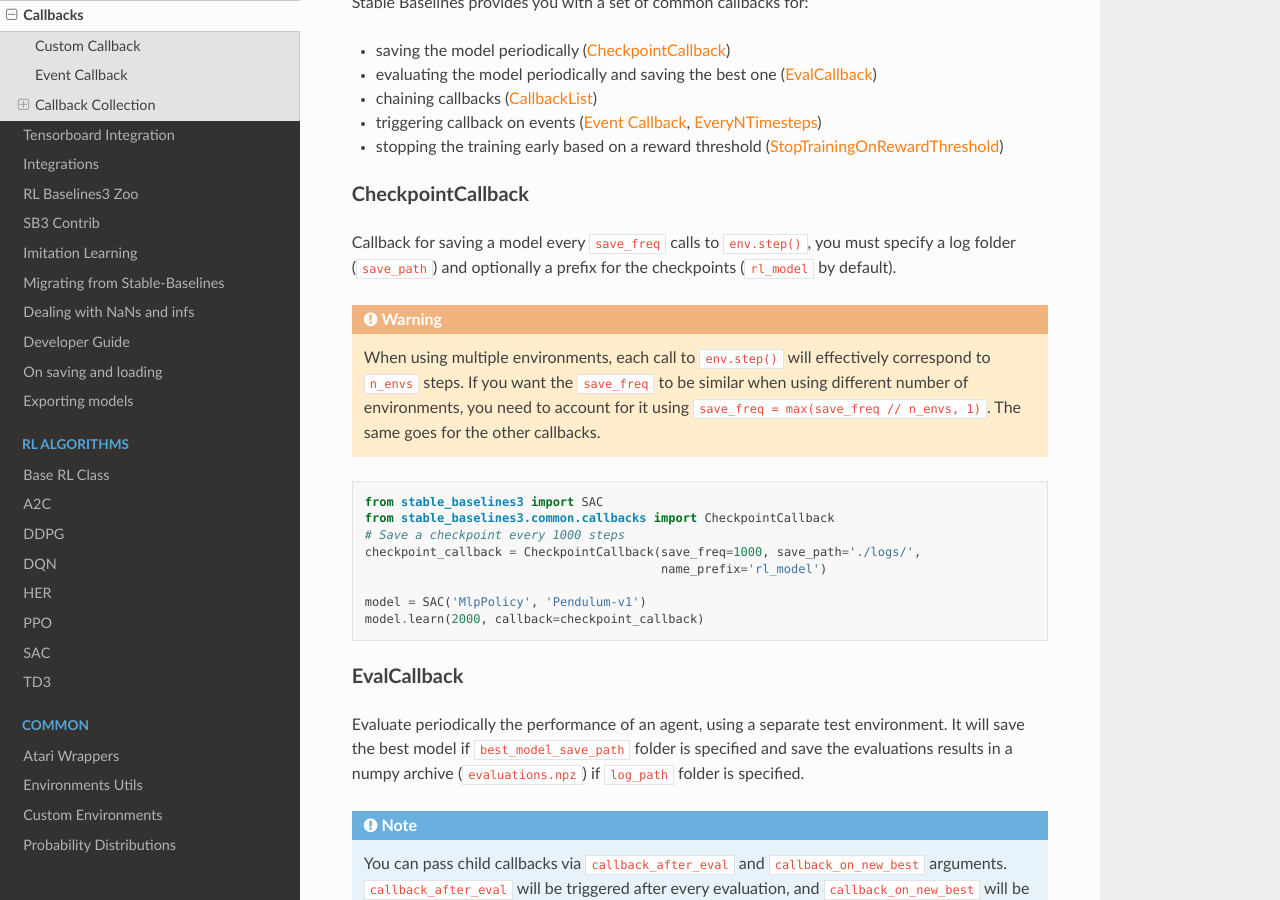
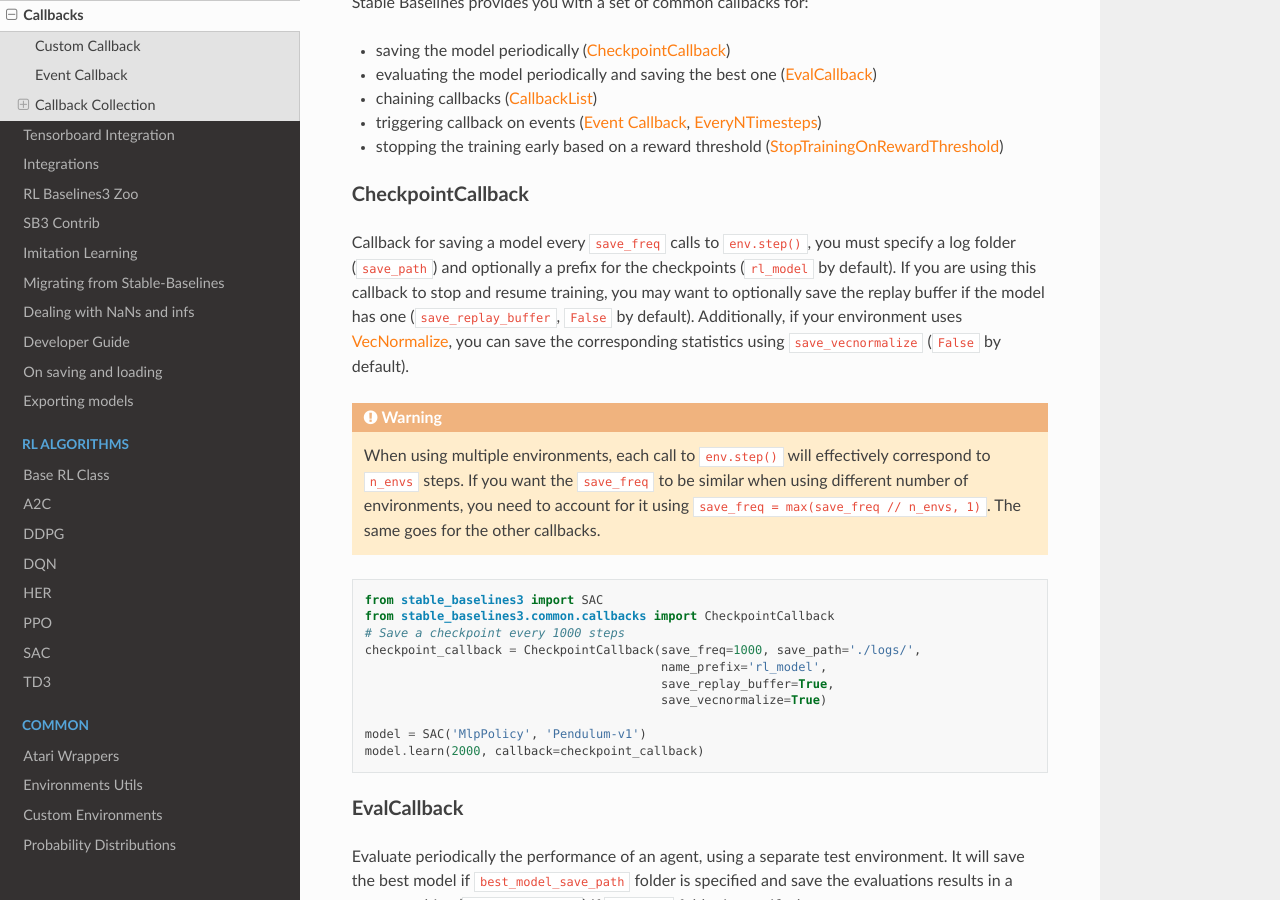
Before and after one commit to DLR-RM/stable-baselines3, a Sphinx documentation site: the page built from docs/guide/callbacks.rst, in a window 1280 px wide and 900 px high, scrolled down 2814 px. Built offline with Sphinx 7.4.7 and the Read the Docs theme 2.0.0, drawn with Linux system fonts in a browser that asks for light colours.

Commit message:
Add documentation for new parameters

```diff
--- a/docs/guide/callbacks.rst
+++ b/docs/guide/callbacks.rst
@@ -157,6 +157,10 @@
 
 Callback for saving a model every ``save_freq`` calls to ``env.step()``, you must specify a log folder (``save_path``)
 and optionally a prefix for the checkpoints (``rl_model`` by default).
+If you are using this callback to stop and resume training, you may want to optionally save the replay buffer if the
+model has one (``save_replay_buffer``, ``False`` by default).
+Additionally, if your environment uses :ref:`VecNormalize <vec_env>`, you can save the
+corresponding statistics using ``save_vecnormalize`` (``False`` by default).
 
 .. warning::
 
@@ -172,7 +176,9 @@
     from stable_baselines3.common.callbacks import CheckpointCallback
     # Save a checkpoint every 1000 steps
     checkpoint_callback = CheckpointCallback(save_freq=1000, save_path='./logs/',
-                                             name_prefix='rl_model')
+                                             name_prefix='rl_model',
+                                             save_replay_buffer=True,
+                                             save_vecnormalize=True)
 
     model = SAC('MlpPolicy', 'Pendulum-v1')
     model.learn(2000, callback=checkpoint_callback)
```
